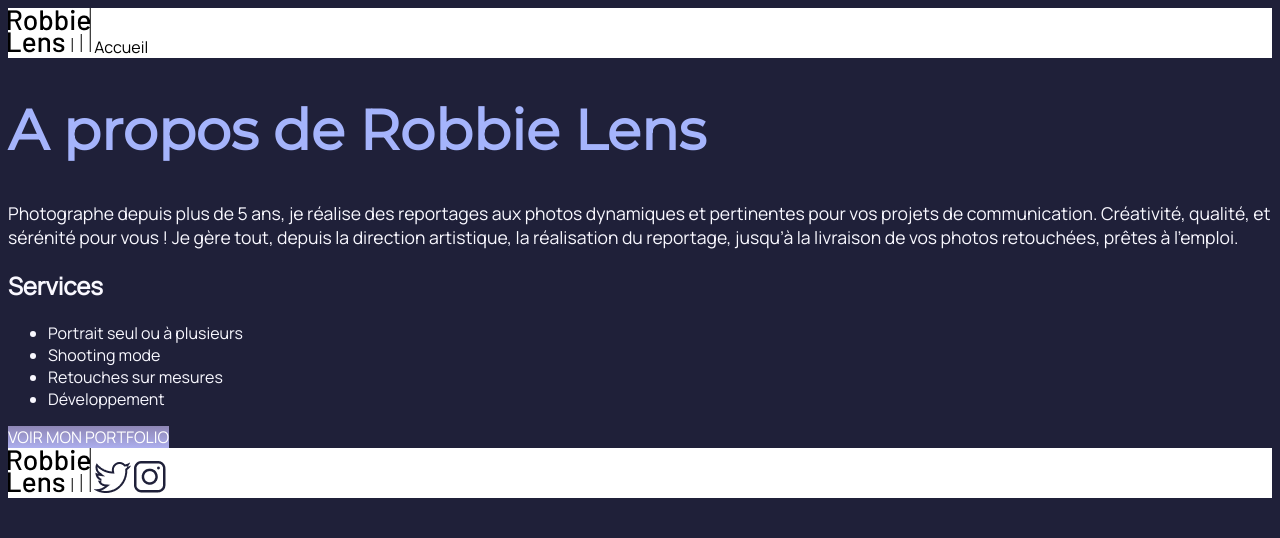
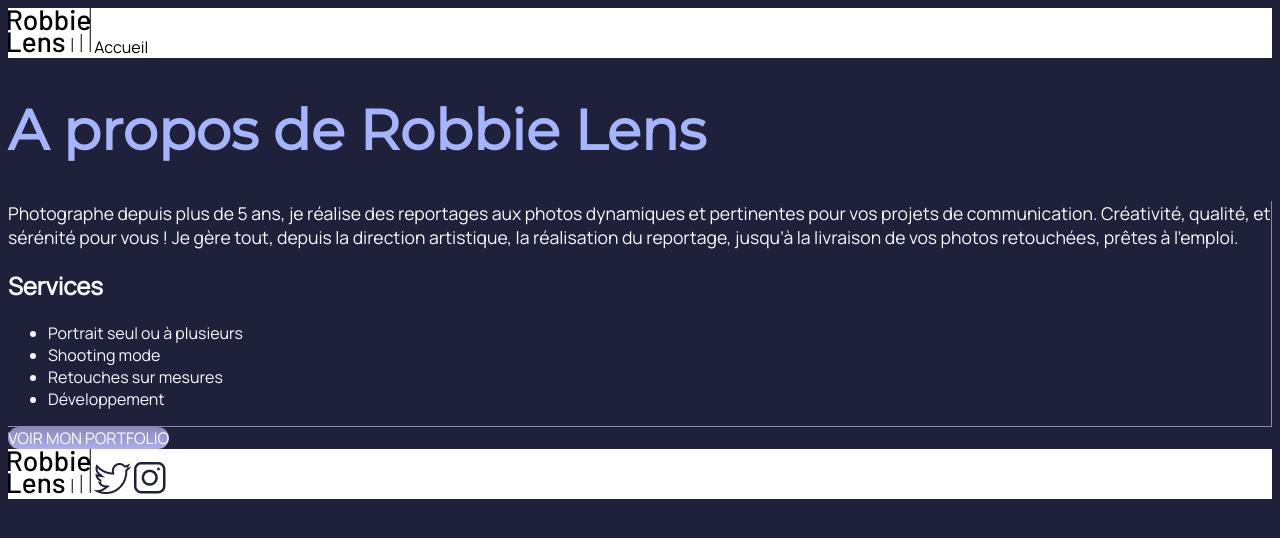
Before and after one commit to anthonymguilloux-collab/Test-VS-code, a plain HTML site: page a-propos.html in a window 1280 px wide. Drawn offline with Linux system fonts and the light colour scheme.

Commit message:
Ajout border

```diff
--- a/a-propos.html
+++ b/a-propos.html
@@ -18,6 +18,7 @@
         <a href="index.html">Accueil</a>
     </div>
     <h1>A propos de Robbie Lens</h1>
+    <div class="contenu">
         <p>
             Photographe depuis plus de 5 ans, je réalise des reportages aux photos dynamiques et pertinentes pour vos
             projets de communication. Créativité, qualité, et sérénité pour vous ! Je gère tout, depuis la direction
@@ -30,7 +31,7 @@
             <li>Retouches sur mesures</li>
             <li>Développement</li>
         </ul>
-
+    </div>
     <div>
         <a href="" class="cta">VOIR MON PORTFOLIO
         </a>
--- a/style.css
+++ b/style.css
@@ -36,4 +36,10 @@ h2, li {
 .cta {
   background: linear-gradient(#8e86b5, #acaeed);
   color: white;
+  border-radius: 50px 50px 50px 50px;
 }
+
+.contenu {
+    border-bottom : 1px solid #8e86b5;
+    border-right : 1px solid #8e86b5;
+}
```
Lines whose indentation alone changed are shown as unchanged.
